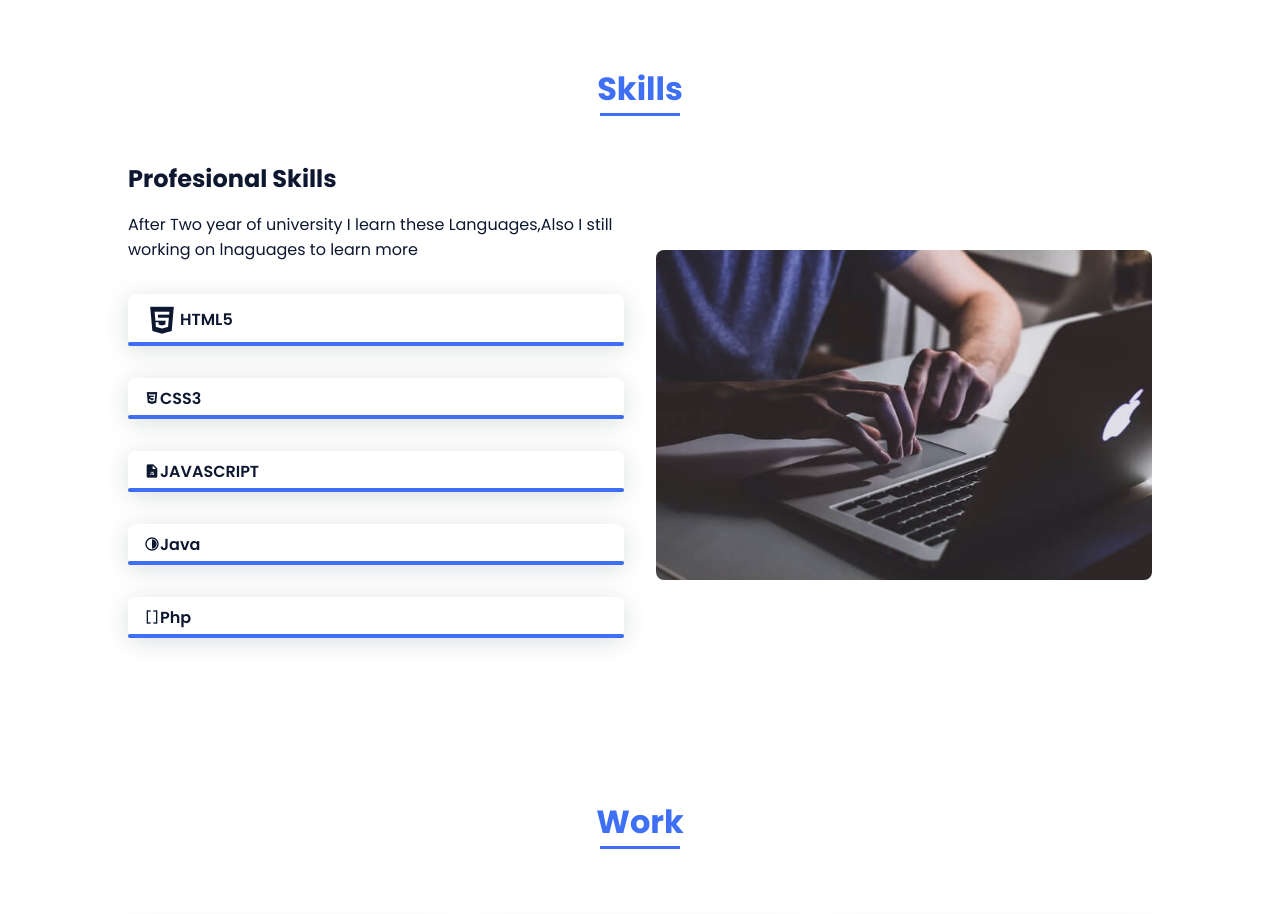
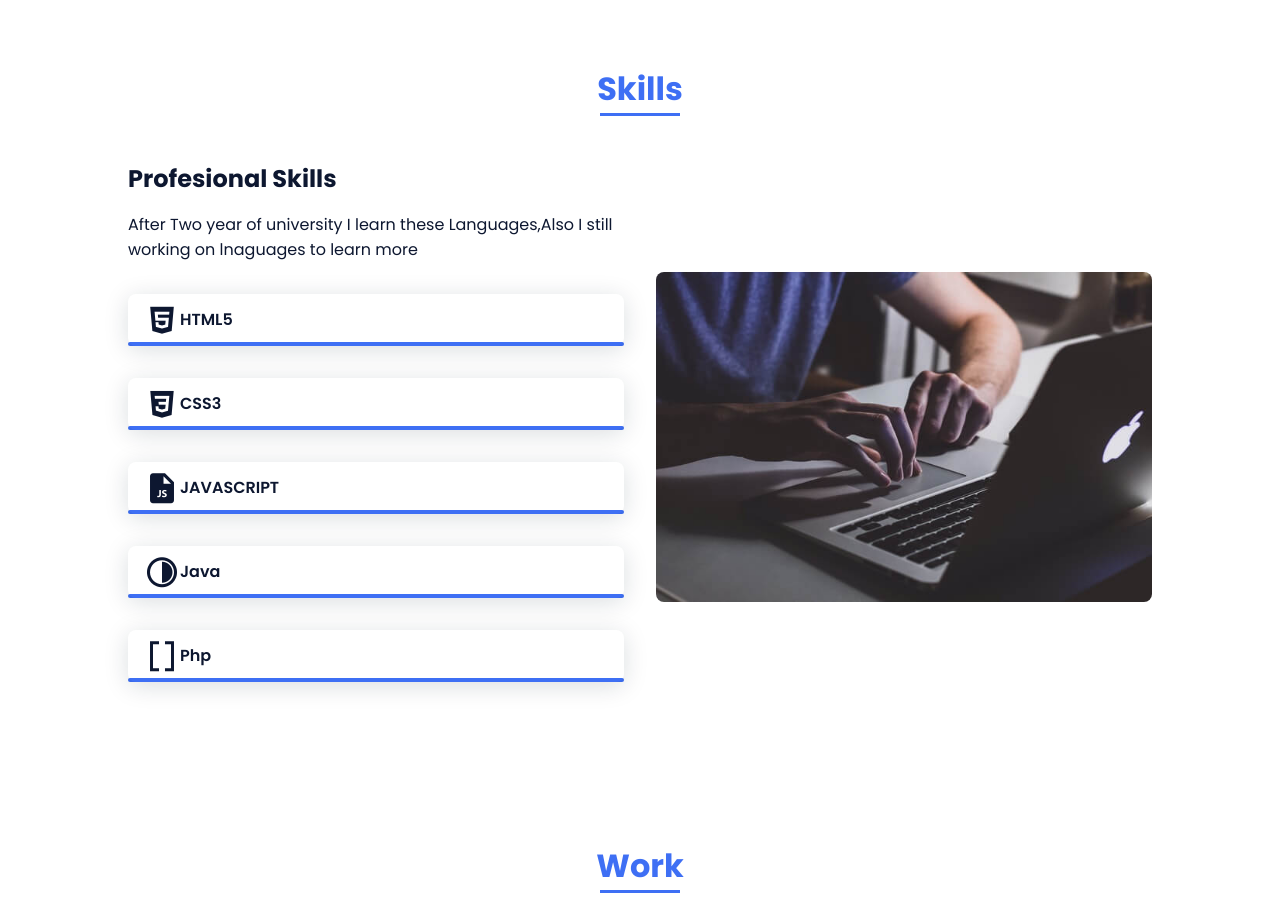
Before and after one commit to Jaliya98/Jaliya98, a PHP site: page / in a window 1280 px wide. Shown: the part 1352-2266 px from the top of the page. Run offline with PHP 8.4, Linux system fonts and the light colour scheme.

Commit message:
chamge icon size

```diff
--- a/index.php
+++ b/index.php
@@ -105,7 +105,7 @@
                         </div>
                         <div class="skills__data">
                             <div class="skills__names">
-                                <i class='bx bxl-css3' ></i>
+                                <i class='bx bxl-css3 bx-md' ></i>
                                 <span class="skills__name">CSS3</span>
                             </div>
                             <div class="skills__bar skills__css">
@@ -117,7 +117,7 @@
                         </div>
                         <div class="skills__data">
                             <div class="skills__names">
-                                <i class='bx bxs-file-js' ></i>
+                                <i class='bx bxs-file-js bx-md' ></i>
                                 <span class="skills__name">JAVASCRIPT</span>
                             </div>
                             <div class="skills__bar skills__js">
@@ -129,7 +129,7 @@
                         </div>
                         <div class="skills__data">
                             <div class="skills__names">
-                                <i class='bx bxl-java' ></i>
+                                <i class='bx bxl-java bx-md' ></i>
                                 <span class="skills__name">Java</span>
                             </div>
                             <div class="skills__bar skills__ux">
@@ -141,7 +141,7 @@
                         </div>
                          <div class="skills__data">
                             <div class="skills__names">
-                                <i class='bx bxl-php' ></i>
+                                <i class='bx bxl-php bx-md' ></i>
                                 <span class="skills__name">Php</span>
                             </div>
                             <div class="skills__bar skills__ux">
```
